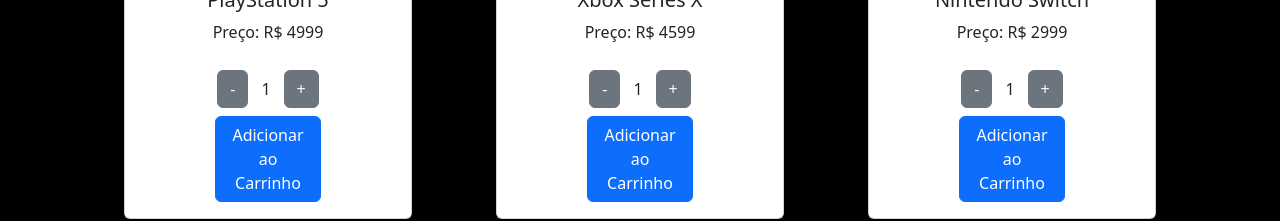
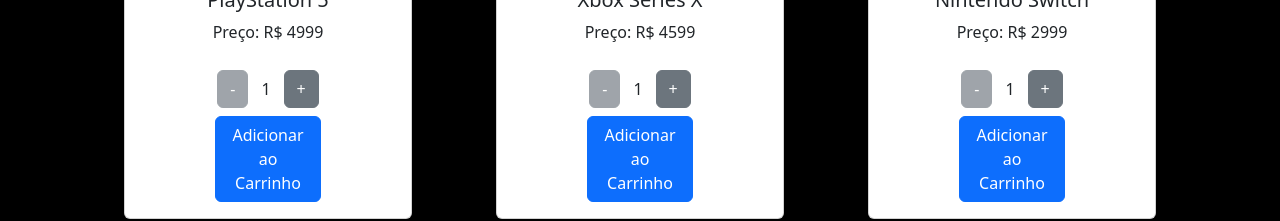
Before and after one commit to nathanmartinss/gamesGalaxy, a React (Create React App) app: page / in a window 1280 px wide. Shown: the part 377-598 px from the top of the page. Built offline with nearby package versions, Linux system fonts and the light colour scheme; the HTML template or start-up script is replaced by a standard one.

Commit message:
fix Main

```diff
--- a/src/components/Item/Item.jsx
+++ b/src/components/Item/Item.jsx
@@ -6,14 +6,13 @@
 const Item = ({ id, title, price, pictureUrl, stock, onAdd }) => {
   return (
     <div className="card m-3" style={{ width: "18rem" }}>
-      {" "}
-      <img src={pictureUrl} className="card-img-top" alt={title} />{" "}
+      <img src={pictureUrl} className="card-img-top" alt={title} />
       <div className="card-body">
-        {" "}
-        <h5 className="card-title">{title}</h5>{" "}
-        <p className="card-text">Preço: R$ {price}</p>{" "}
+        <h5 className="card-title">{title}</h5>
+        <p className="card-text">Preço: R$ {price}</p>
         <ItemCount stock={stock} initial={1} onAdd={onAdd} />{" "}
-      </div>{" "}
+        {}
+      </div>
     </div>
   );
 };
--- a/src/components/Item/ItemList.jsx
+++ b/src/components/Item/ItemList.jsx
@@ -1,7 +1,7 @@
 import React from "react";
 import Item from "../Item/Item";
 
-const ItemList = ({ items }) => {
+const ItemList = ({ items, onAdd }) => {
   return (
     <div className="d-flex justify-content-around flex-wrap">
       {items.map((item) => (
@@ -12,6 +12,8 @@
           description={item.description}
           price={item.price}
           pictureUrl={item.pictureUrl}
+          stock={item.stock}
+          onAdd={(quantity) => onAdd(item, quantity)}
         />
       ))}
     </div>
--- a/src/components/ItemCount/ItemCount.jsx
+++ b/src/components/ItemCount/ItemCount.jsx
@@ -2,39 +2,47 @@
 import "bootstrap/dist/css/bootstrap.min.css";
 import "../Item/Item.css";
 
-const ItemCount = ({ stock, initial, onAdd }) => {
-  const [count, setCount] = useState(initial);
+const ItemCount = ({ stock, initial = 1, onAdd }) => {
+  const [count, setCount] = useState(Math.min(initial, stock, 5));
+
   const handleIncrease = () => {
-    if (count < stock) {
+    if (count < stock && count < 5) {
       setCount(count + 1);
-    } else {
-      alert("Quantidade máxima atingida!");
     }
   };
+
   const handleDecrease = () => {
     if (count > 1) {
       setCount(count - 1);
     }
   };
+
   return (
     <div className="item-count">
-      {" "}
       <div className="d-flex justify-content-center align-items-center">
-        {" "}
-        <button className="btn btn-secondary" onClick={handleDecrease}>
+        <button
+          className="btn btn-secondary"
+          onClick={handleDecrease}
+          disabled={count === 1}
+        >
           -
-        </button>{" "}
-        <span className="mx-2">{count}</span>{" "}
-        <button className="btn btn-secondary" onClick={handleIncrease}>
+        </button>
+        <span className="mx-2">{count}</span>
+        <button
+          className="btn btn-secondary"
+          onClick={handleIncrease}
+          disabled={count === Math.min(stock, 5)}
+        >
           +
-        </button>{" "}
-      </div>{" "}
+        </button>
+      </div>
       <button
         className="btn btn-primary add-to-cart-btn mt-2"
         onClick={() => onAdd(count)}
+        disabled={stock === 0}
       >
         Adicionar ao Carrinho
-      </button>{" "}
+      </button>
     </div>
   );
 };
--- a/src/components/ItemDetailContainer/ItemDetail.jsx
+++ b/src/components/ItemDetailContainer/ItemDetail.jsx
@@ -1,6 +1,14 @@
 import React from "react";
+import ItemCount from "./ItemCount";
+import { useCart } from "../../context/CartContext";
 
-const ItemDetail = ({ id, title, description, price, pictureUrl }) => {
+const ItemDetail = ({ id, title, description, price, pictureUrl, stock }) => {
+  const { addToCart } = useCart();
+
+  const handleAddToCart = (quantity) => {
+    addToCart({ id, title, description, price, pictureUrl, stock }, quantity);
+  };
+
   return (
     <div className="card" style={{ width: "18rem" }}>
       <img src={pictureUrl} className="card-img-top" alt={title} />
@@ -8,6 +16,7 @@
         <h5 className="card-title">{title}</h5>
         <p className="card-text">{description}</p>
         <p className="card-text">Preço: R${price}</p>
+        <ItemCount stock={stock} onAdd={handleAddToCart} /> {}
       </div>
     </div>
   );
--- a/src/components/ItemListContainer/ItemListContainer.jsx
+++ b/src/components/ItemListContainer/ItemListContainer.jsx
@@ -1,9 +1,11 @@
 import React, { useState, useEffect } from "react";
 import ItemList from "../Item/ItemList.jsx";
+import { useCart } from "../../context/CartContext"; // Importa o contexto do carrinho
 import "bootstrap/dist/css/bootstrap.min.css";
 
 const ItemListContainer = ({ greeting }) => {
   const [items, setItems] = useState([]);
+  const { addToCart } = useCart(); // Usa o contexto do carrinho
 
   useEffect(() => {
     const fetchItems = new Promise((resolve) => {
@@ -16,6 +18,7 @@
             price: 4999,
             pictureUrl:
               "https://gmedia.playstation.com/is/image/SIEPDC/ps5-product-thumbnail-01-en-14sep21?$facebook$",
+            stock: 5,
           },
           {
             id: 2,
@@ -24,6 +27,7 @@
             price: 4599,
             pictureUrl:
               "https://cms-assets.xboxservices.com/assets/68/a0/68a0e50d-0d13-42b1-8498-e55cef8a9133.png?n=642227_Hero-Gallery-0_A2_857x676.png",
+            stock: 5,
           },
           {
             id: 3,
@@ -32,6 +36,7 @@
             price: 2999,
             pictureUrl:
               "https://assets.nintendo.com/image/upload/f_auto/q_auto/c_fill,w_300/ncom/en_US/switch/system/three-modes-in-one",
+            stock: 5,
           },
         ]);
       }, 2000);
@@ -42,10 +47,16 @@
     });
   }, []);
 
+  // Função para adicionar ao carrinho
+  const handleAddToCart = (item, quantity) => {
+    addToCart(item, quantity);
+  };
+
   return (
     <div className="container">
       <h2>{greeting}</h2>
-      <ItemList items={items} />
+      <ItemList items={items} onAdd={handleAddToCart} />{" "}
+      {/* Passa handleAddToCart */}
     </div>
   );
 };
--- a/src/context/CartContext.jsx
+++ b/src/context/CartContext.jsx
@@ -13,7 +13,16 @@
       const currentQuantity = existingItem ? existingItem.quantity : 0;
       const totalQuantity = currentQuantity + quantity;
 
-      if (totalQuantity <= item.stock) {
+      if (totalQuantity > 5) {
+        alert("Quantidade máxima de 5 unidades atingida para este item.");
+        return prevCart;
+      }
+
+      if (totalQuantity > item.stock) {
+        alert("Quantidade em estoque insuficiente.");
+        return prevCart;
+      }
+
       if (existingItem) {
         return prevCart.map((cartItem) =>
           cartItem.id === item.id
@@ -22,10 +31,6 @@
         );
       } else {
         return [...prevCart, { ...item, quantity }];
-        }
-      } else {
-        alert("Quantidade em estoque insuficiente.");
-        return prevCart;
       }
     });
   };
```
Lines whose indentation alone changed are shown as unchanged.
